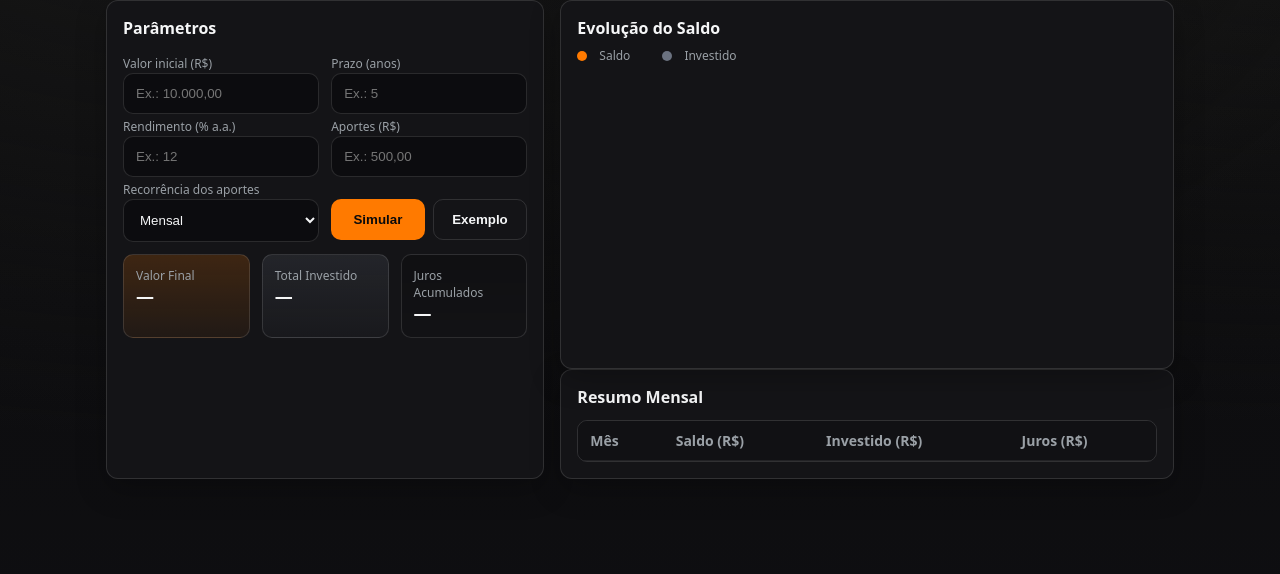
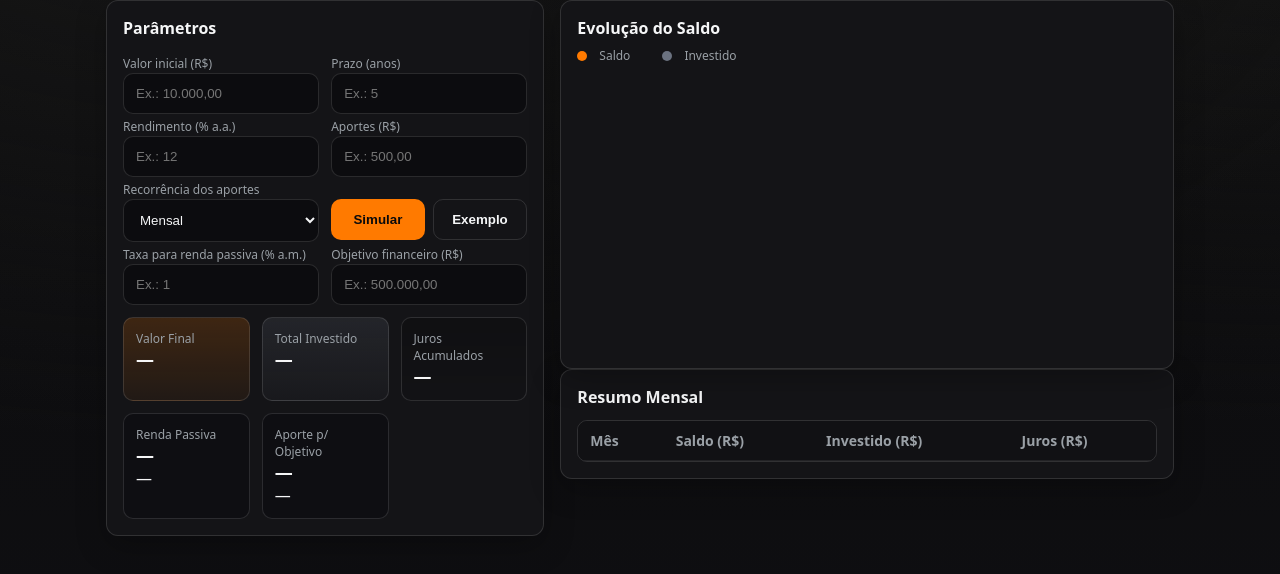
Before and after one commit to camarinvestimentos/simulador, a plain HTML site: page index.html in a window 1280 px wide. Shown: the part 78-652 px from the top of the page. Drawn offline with Linux system fonts and the light colour scheme.

Commit message:
Update index.html

```diff
--- a/index.html
+++ b/index.html
@@ -4,26 +4,20 @@
   <meta charset="utf-8" />
   <meta name="viewport" content="width=device-width, initial-scale=1" />
   <title>Simulador de Investimentos</title>
-  <!-- Favicon básico -->
+
+  <!-- Favicons e Metas (mantidos) -->
   <link rel="icon" type="image/png" sizes="32x32" href="https://camarinvestimentos.github.io/simulator/favicon-32x32.png">
   <link rel="icon" type="image/png" sizes="16x16" href="https://camarinvestimentos.github.io/simulator/favicon-16x16.png">
   <link rel="shortcut icon" href="https://camarinvestimentos.github.io/simulator/favicon.ico">
-
-<!-- Apple Touch Icon -->
   <link rel="apple-touch-icon" sizes="180x180" href="https://camarinvestimentos.github.io/simulator/apple-touch-icon.png">
-
-<!-- Cor da barra de navegação no mobile -->
   <meta name="theme-color" content="#FF7A00">
 
-  <!-- Open Graph -->
   <meta property="og:type" content="website">
   <meta property="og:title" content="Simulador de Investimentos — Camar">
   <meta property="og:description" content="Projete aportes, juros compostos e veja o valor final com um gráfico interativo.">
   <meta property="og:url" content="https://camarinvestimentos.github.io/simulator/">
   <meta property="og:image" content="https://camarinvestimentos.github.io/simulator/Logo.png">
   <meta property="og:locale" content="pt_BR">
-
-<!-- Twitter Card -->
   <meta name="twitter:card" content="summary_large_image">
   <meta name="twitter:title" content="Simulador de Investimentos — Camar">
   <meta name="twitter:description" content="Projete aportes, juros compostos e visualize o valor final.">
@@ -42,6 +36,7 @@
       <!-- Painel de parâmetros -->
       <section class="card">
         <h2>Parâmetros</h2>
+
         <div class="row">
           <div>
             <label for="valorInicial">Valor inicial (R$)</label>
@@ -83,6 +78,18 @@
           </div>
         </div>
 
+        <!-- NOVOS CAMPOS -->
+        <div class="row">
+          <div>
+            <label for="taxaPassiva">Taxa para renda passiva (% a.m.)</label>
+            <input id="taxaPassiva" type="number" step="0.01" placeholder="Ex.: 1" />
+          </div>
+          <div>
+            <label for="objetivo">Objetivo financeiro (R$)</label>
+            <input id="objetivo" type="text" inputmode="decimal" placeholder="Ex.: 500.000,00" />
+          </div>
+        </div>
+
         <div id="erro" class="err">Preencha valores válidos.</div>
 
         <!-- KPIs -->
@@ -99,6 +106,18 @@
             <div class="label">Juros Acumulados</div>
             <div class="value" id="kpiJuros">—</div>
           </div>
+
+          <!-- NOVOS CARDS -->
+          <div class="kpi info">
+            <div class="label">Renda Passiva</div>
+            <div class="value" id="kpiPassivaMensal">—</div>
+            <div class="sub" id="kpiPassivaAnual">—</div>
+          </div>
+          <div class="kpi info">
+            <div class="label">Aporte p/ Objetivo</div>
+            <div class="value" id="kpiAporteNec">—</div>
+            <div class="sub" id="kpiObjetivoMsg">—</div>
+          </div>
         </div>
       </section>
 
@@ -107,16 +126,13 @@
         <div class="card chartbox">
           <h2>Evolução do Saldo</h2>
 
-          <!-- Legenda -->
           <div class="legend">
             <span class="dot" style="--c: var(--accent)"></span> Saldo
             <span class="spacer"></span>
             <span class="dot" style="--c: var(--mutedLine)"></span> Investido
           </div>
 
-          <!-- Tooltip -->
           <div id="tooltip" class="tooltip" hidden></div>
-
           <svg id="chart" viewBox="0 0 1000 280" preserveAspectRatio="none" aria-label="Gráfico de evolução"></svg>
         </div>
 
@@ -136,8 +152,6 @@
             </table>
           </div>
         </div>
-
-        <!-- Seção Exportar removida -->
       </section>
     </div>
   </div>
```
Lines whose indentation alone changed are shown as unchanged.
